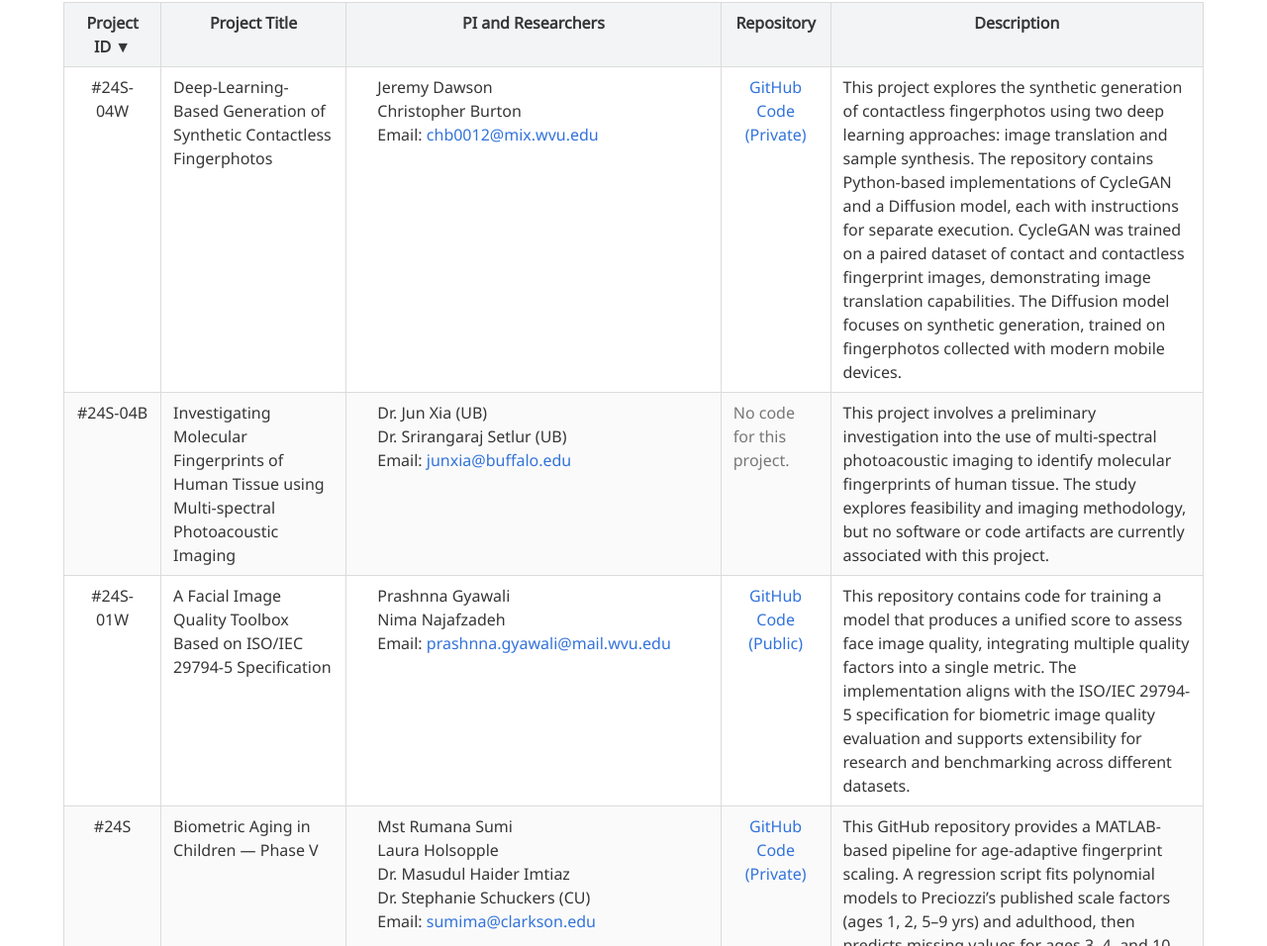
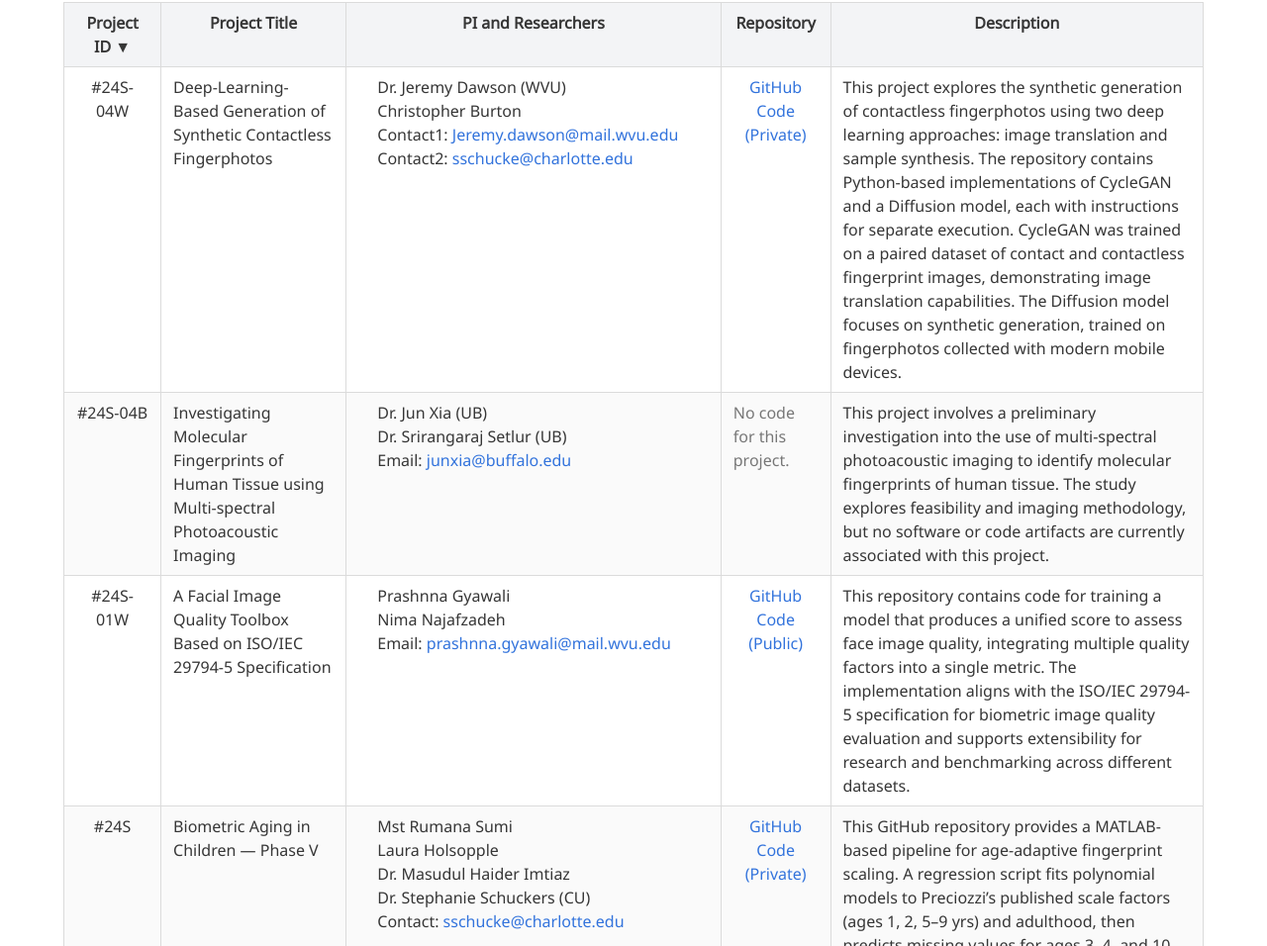
Before and after one commit to CITeR-Research/CITeR-Projects-Page, a plain HTML site: page docs/index.html in a window 1280 px wide. Shown: the part 436-1392 px from the top of the page at 99% size. Drawn offline with nearby package versions, Linux system fonts and the light colour scheme; some icons are missing; a web font is replaced by a local one.

Commit message:
contacts for private repo has been updated

```diff
--- a/docs/index.html
+++ b/docs/index.html
@@ -314,9 +314,14 @@
               <td>Deep-Learning-Based Generation of Synthetic Contactless Fingerphotos</td>
               <td>
                 <ul style="margin:0; padding-left:1.2em; list-style:none;">
-                  <li style="white-space:nowrap;">Jeremy Dawson</li>
+                  <li style="white-space:nowrap;">Dr. Jeremy Dawson (WVU)</li>
                   <li style="white-space:nowrap;">Christopher Burton</li>
-                  <li style="white-space:nowrap;">Email: <a href="mailto:chb0012@mix.wvu.edu">chb0012@mix.wvu.edu</a>
+                  <li style="white-space:nowrap;">Contact1: <a
+                      href="mailto:Jeremy.dawson@mail.wvu.edu">Jeremy.dawson@mail.wvu.edu</a>
+                  <li style="white-space:nowrap;">Contact2: <a
+                      href="mailto:sschucke@charlotte.edu">sschucke@charlotte.edu</a>
+
+
                   </li>
                 </ul>
               </td>
@@ -382,7 +387,10 @@
                   <li style="white-space:nowrap;">Dr. Nalini Ratha (UB)</li>
                   <li style="white-space:nowrap;">Afzal Hossain (CU)</li>
                   <li style="white-space:nowrap;">Dr. Mohammad Zahir Uddin Chowdhury (CU)</li>
-                  <li style="white-space:nowrap;">Email: <a href="mailto:mochowd@clarkson.edu">mochowd@clarkson.edu</a>
+                  <!-- <li style="white-space:nowrap;">Email: <a href="mailto:mochowd@clarkson.edu">mochowd@clarkson.edu</a> -->
+                  <li style="white-space:nowrap;">Contact: <a
+                      href="mailto:sschucke@charlotte.edu">sschucke@charlotte.edu</a>
+
                   </li>
                 </ul>
               </td>
@@ -457,7 +465,9 @@
                   <li style="white-space:nowrap;">Laura Holsopple</li>
                   <li style="white-space:nowrap;">Dr. Masudul Haider Imtiaz</li>
                   <li style="white-space:nowrap;">Dr. Stephanie Schuckers (CU)</li>
-                  <li style="white-space:nowrap;">Email: <a href="mailto:sumima@clarkson.edu">sumima@clarkson.edu</a>
+                  <li style="white-space:nowrap;">Contact: <a
+                      href="mailto:sschucke@charlotte.edu">sschucke@charlotte.edu</a>
+
                   </li>
                 </ul>
               </td>
```
